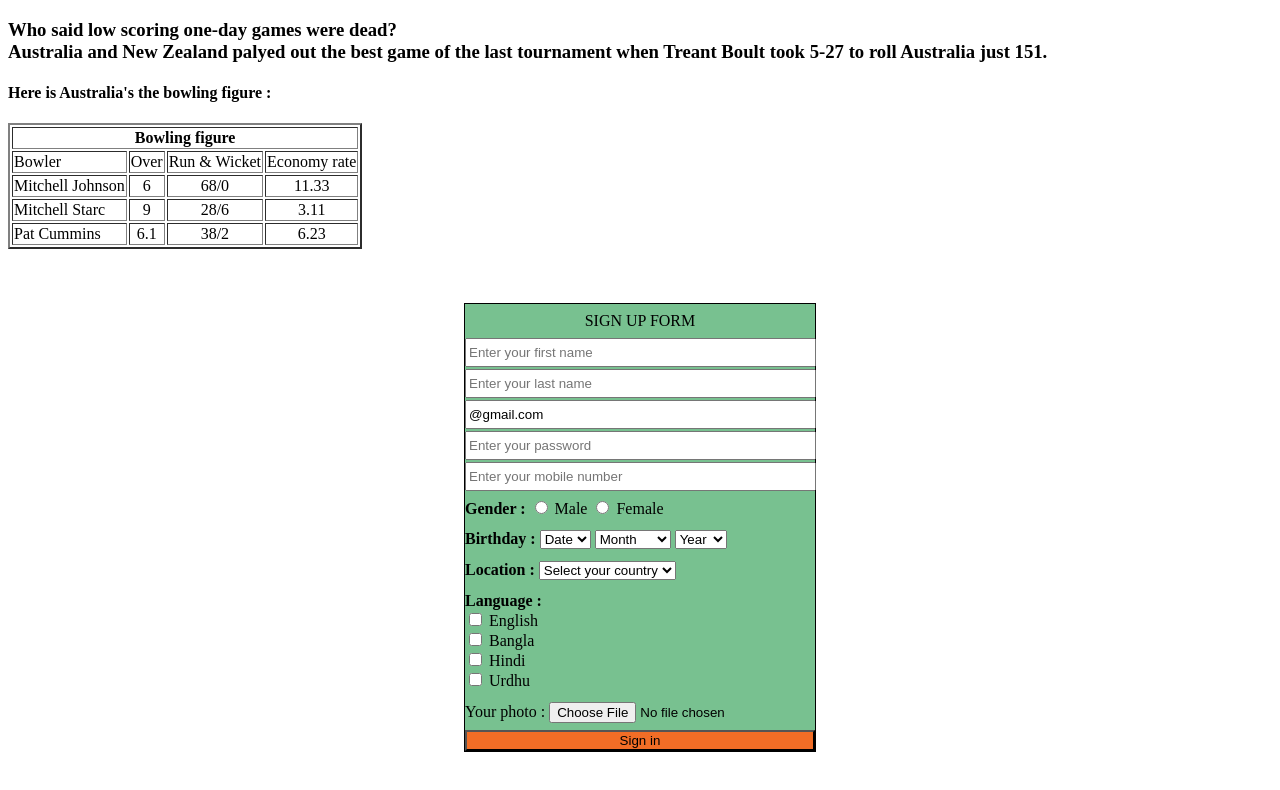
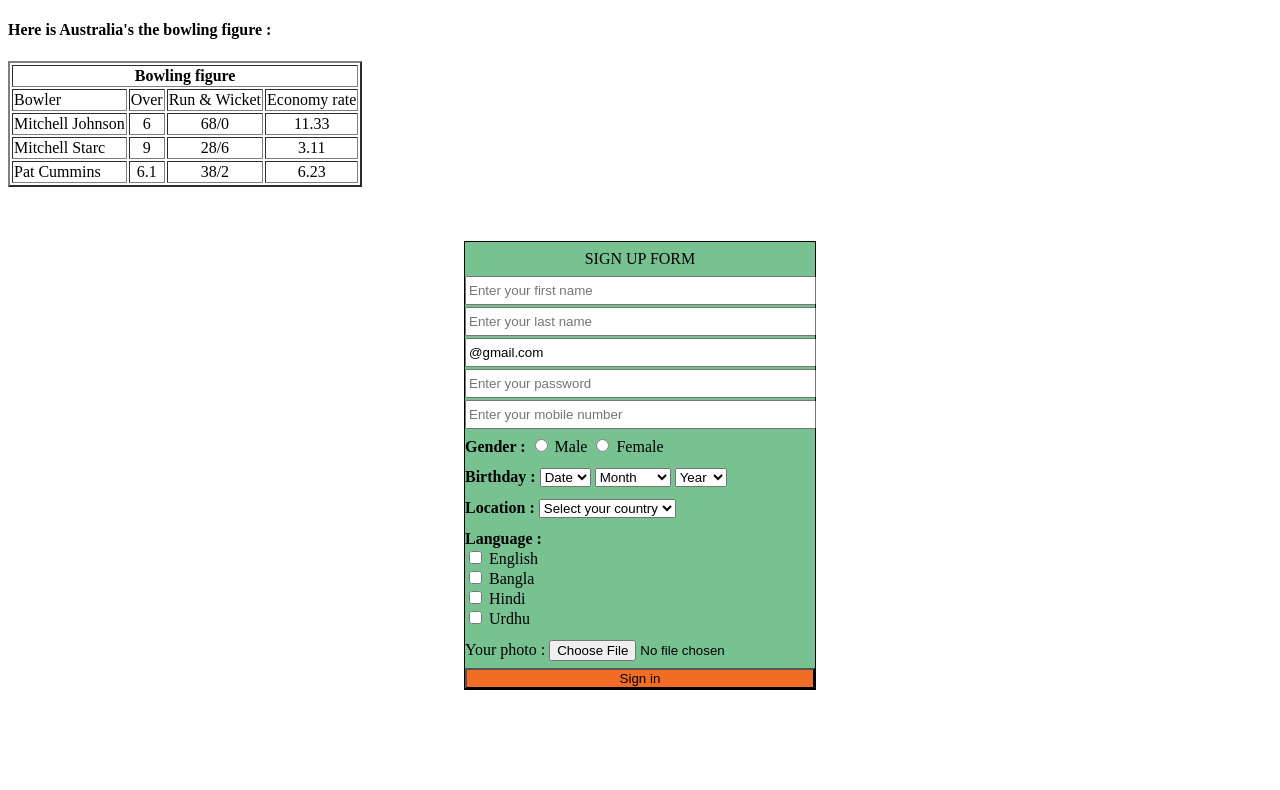
Before and after one commit to imAdorsharif/HTML_3, a plain HTML site: page index.html in a window 1280 px wide. Drawn offline with Linux system fonts and the light colour scheme.

Commit message:
Update index.html

```diff
--- a/index.html
+++ b/index.html
@@ -8,8 +8,6 @@
 </head>
 
 <body>
-
-<h3>Who said low scoring one-day games were dead? <br/> Australia and New Zealand palyed out the best game of the last tournament when <b> Treant Boult </b> took 5-27 to roll Australia just 151.
 
 <h4> Here is Australia's the bowling figure : </h4>
 
```
